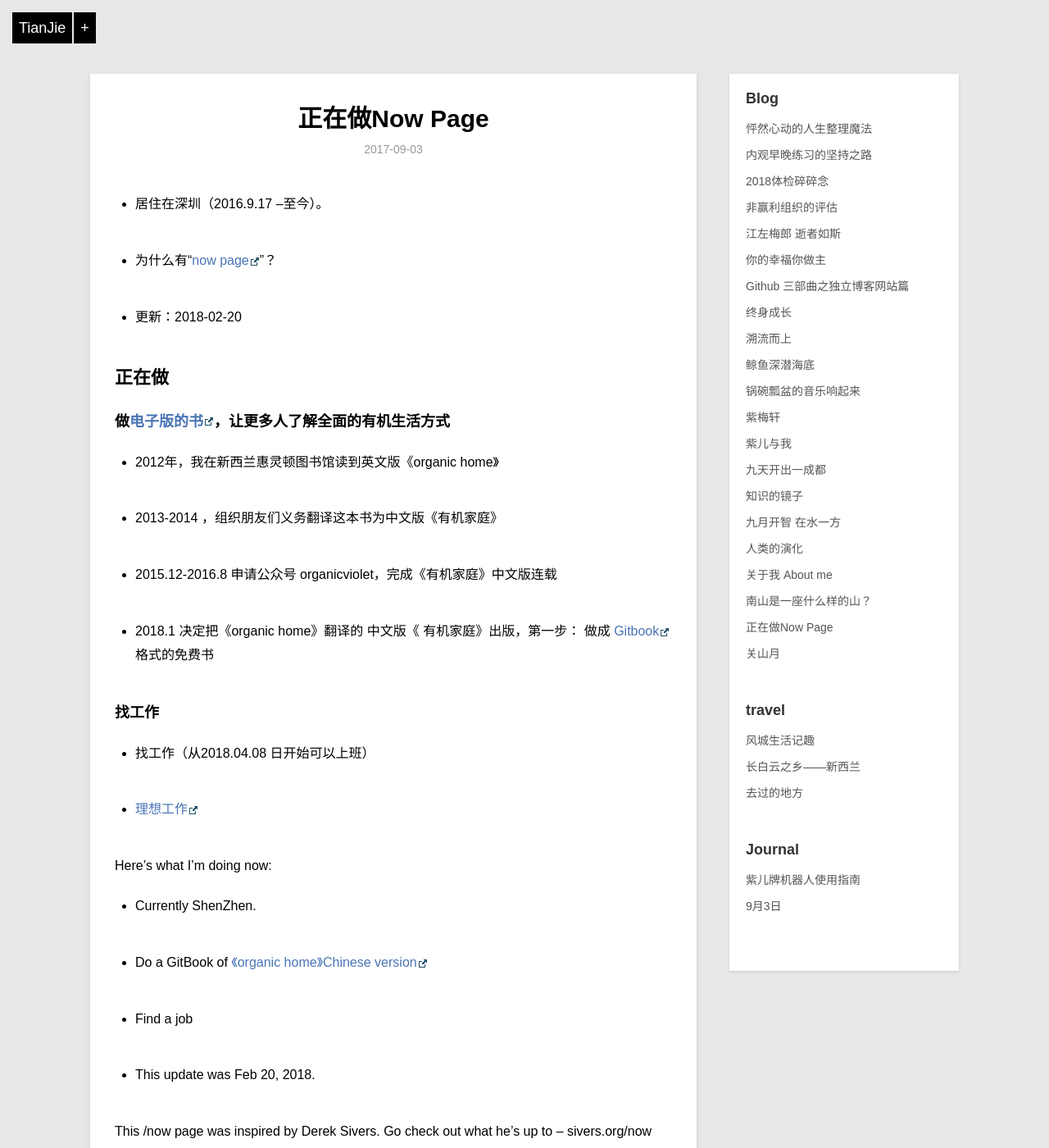
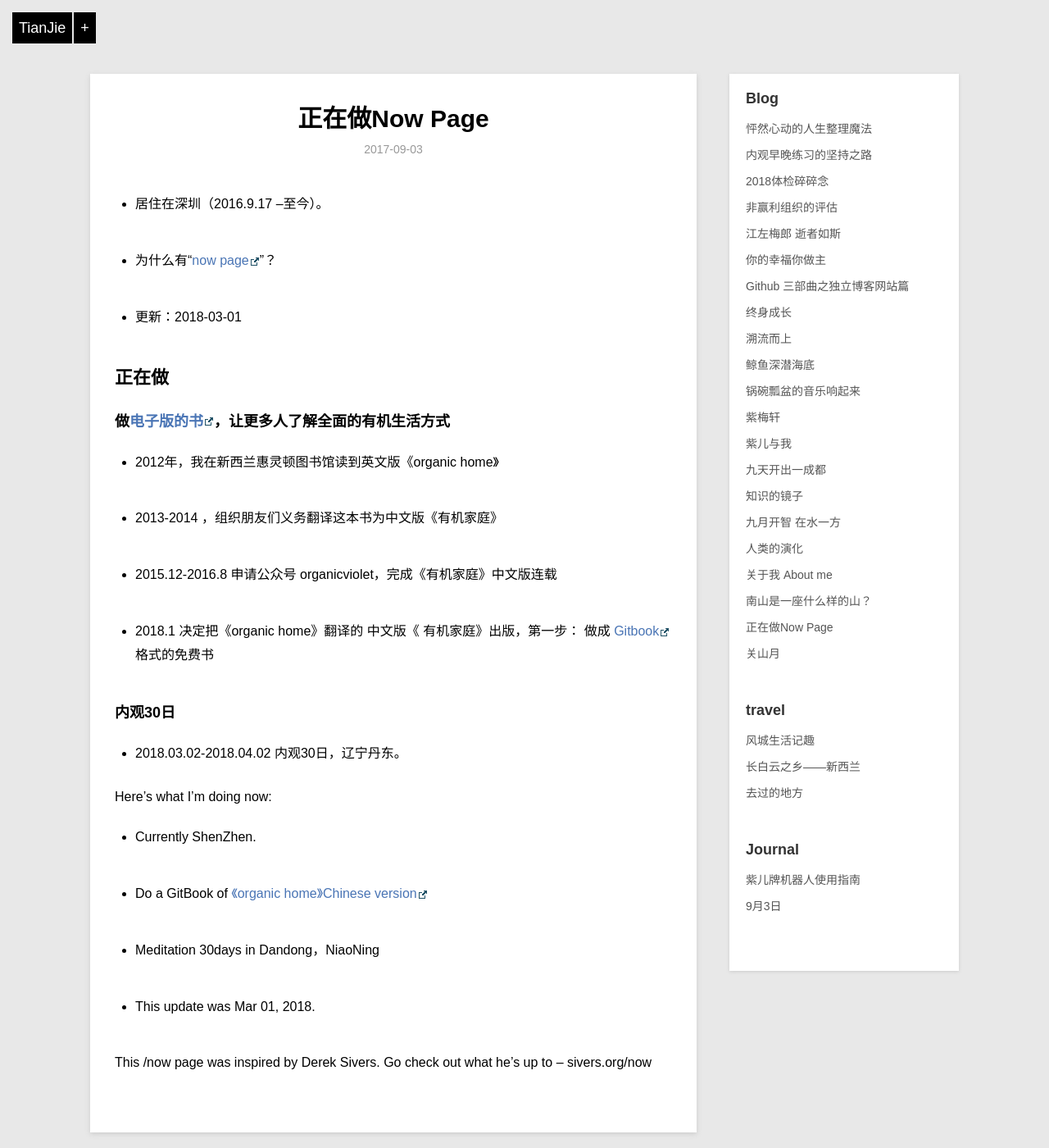
Before and after one commit to violettianjie/violettianjie.github.io, a Jekyll site: the page built from _posts/blog/2017-09-03-now.md, in a window 1280 px wide and 1400 px high. Shown: the whole window at 82% size. Built offline with Jekyll 4.4.1, drawn with Linux system fonts in a browser that asks for light colours; comment, search, counter and statistics services are not loaded.

Commit message:
Update 2017-09-03-now.md

```diff
--- a/_posts/blog/2017-09-03-now.md
+++ b/_posts/blog/2017-09-03-now.md
@@ -8,7 +8,7 @@ category: blog
 
 - 为什么有“[now page](http://nownownow.com/about)”？
 
-- 更新：2018-02-20
+- 更新：2018-03-01
 
 ## 正在做
 
@@ -22,12 +22,9 @@ category: blog
 
 - 2018.1 决定把《organic home》翻译的 中文版《 有机家庭》出版，第一步： 做成 [Gitbook](https://www.gitbook.com/about) 格式的免费书
 
-### 找工作
+### 内观30日
 
-
-- 找工作（从2018.04.08 日开始可以上班）
-
-- [理想工作](https://github.com/violettianjie/ForFamily/blob/master/IdealWork.md )
+- 2018.03.02-2018.04.02 内观30日，辽宁丹东。
 
 
 
@@ -37,9 +34,9 @@ Here’s what I’m doing now:
 
 - Do a GitBook of [《organic home》Chinese version](https://violettianjie.gitbooks.io/organichome/content/)
 
-- Find a job
+- Meditation 30days in Dandong，NiaoNing
 
-- This update was Feb 20, 2018.
+- This update was Mar 01, 2018.
 
 This /now page was inspired by Derek Sivers. Go check out what he’s up to – sivers.org/now
 
```
